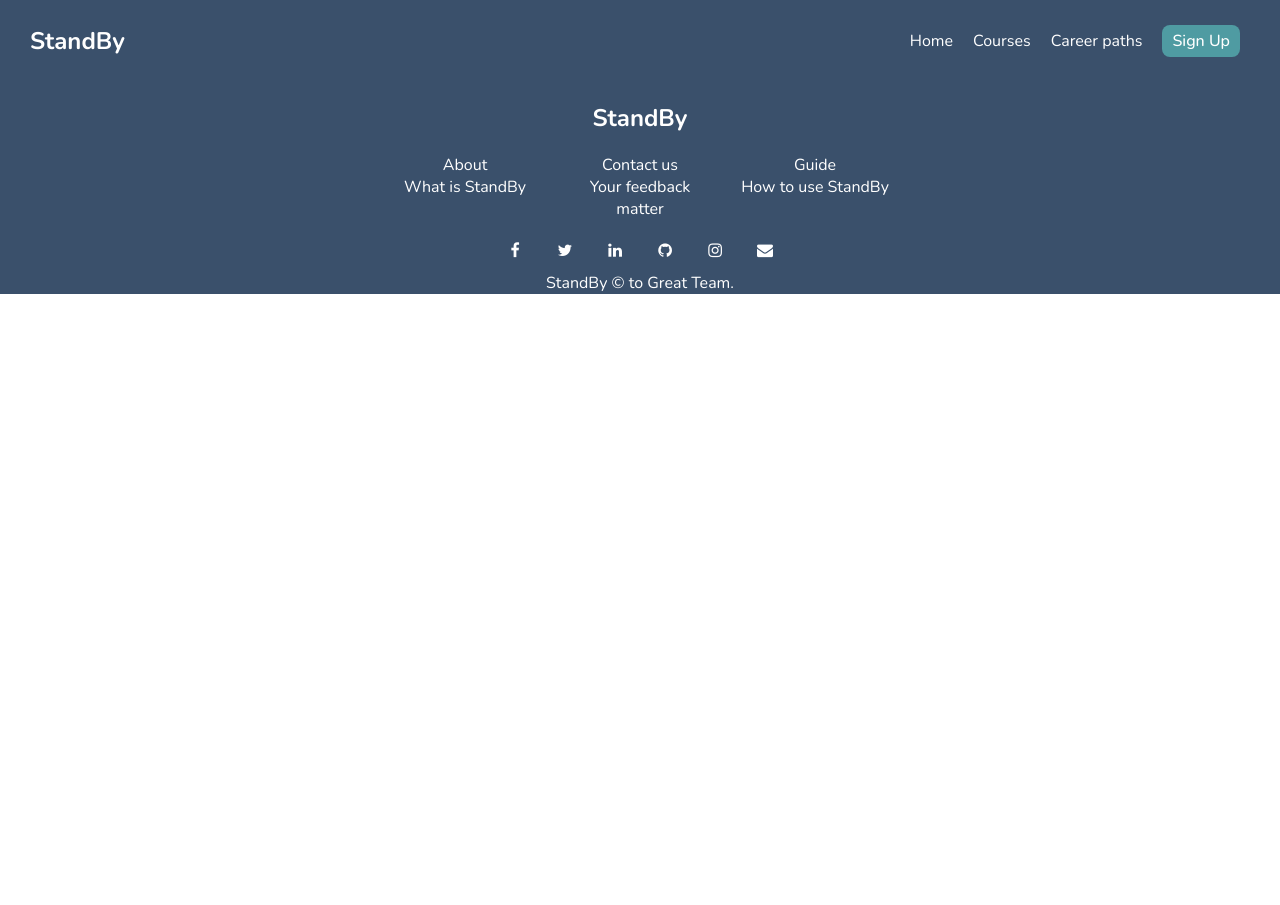
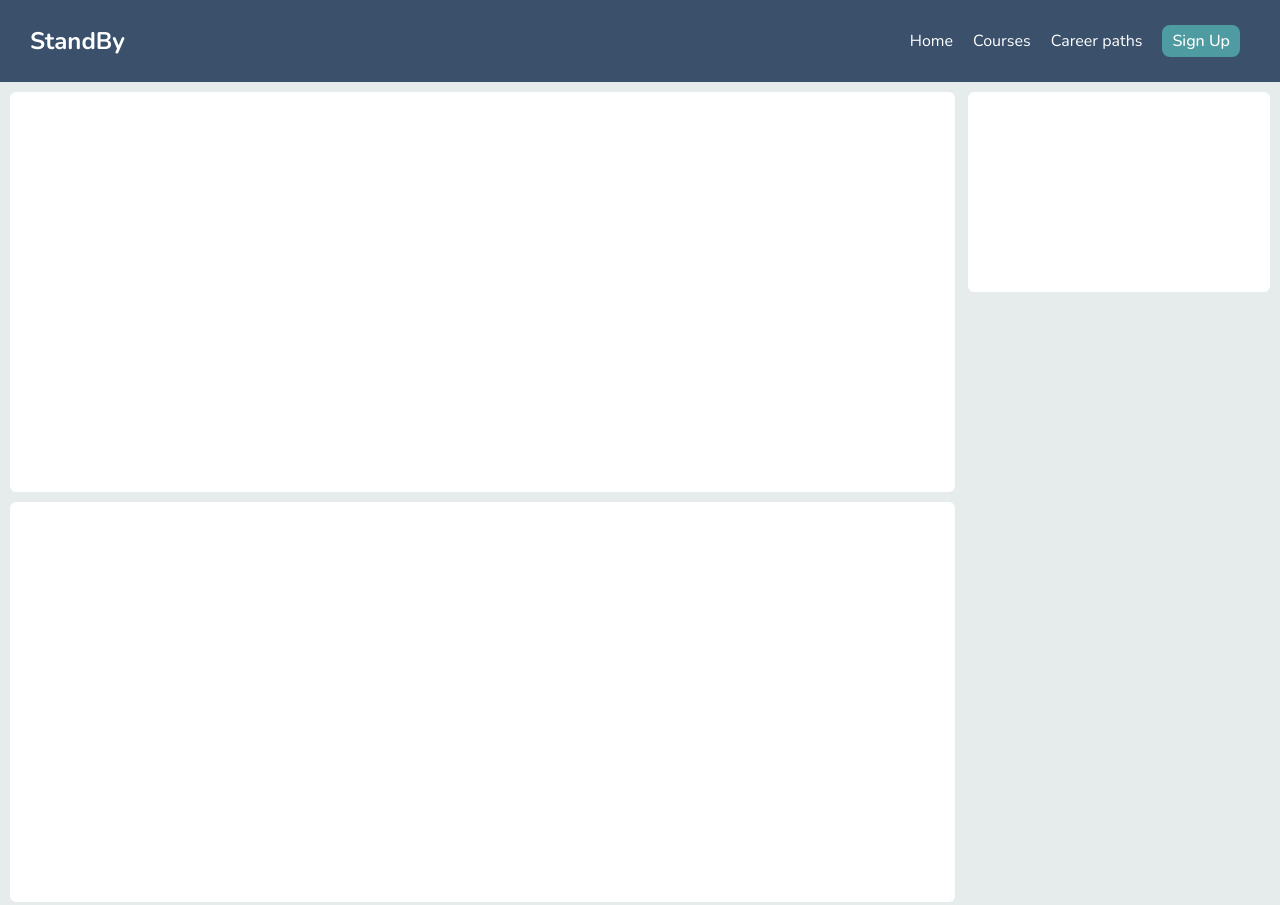
Before and after one commit to omarYasserM/StandBy, a plain HTML site: page index.html in a window 1280 px wide. Shown: the top 905 px of the page. Before the commit the page ends 800 px from the top, so only its background shows below. Drawn offline with nearby package versions, Linux system fonts and the light colour scheme.

Commit message:
Layout started

```diff
--- /dev/null
+++ b/categories.css
@@ -0,0 +1,22 @@
+main {
+  padding: 10px;
+}
+main > * {
+  border-radius: 6px;
+}
+section {
+  height: 400px;
+  width: 75%;
+  margin-bottom: 10px;
+  background-color: white;
+}
+aside {
+  position: sticky;
+  top: 10px;
+  background-color: white;
+  height: 200px;
+  width: 24%;
+  display: inline;
+  float: right;
+  z-index: 100;
+}
--- a/index.css
+++ b/index.css
@@ -2,6 +2,9 @@
   margin: 0;
   font-family: "Nunito", sans-serif;
   box-sizing: border-box;
+}
+body {
+  background-color: #e5eceb;
 }
 .logo {
   font-size: x-large;
--- a/index.html
+++ b/index.html
@@ -7,6 +7,7 @@
     <link rel="stylesheet" href="index.css">
     <link rel="stylesheet" href="header.css">
     <link rel="stylesheet" href="footer.css">
+    <link rel="stylesheet" href="categories.css">
 
     <link rel="preconnect" href="https://fonts.googleapis.com">
     <link rel="preconnect" href="https://fonts.gstatic.com" crossorigin>
@@ -27,6 +28,13 @@
         <li><a href="#">Sign Up</a></li>
     </ul>
 </header>
+<main>
+    <aside></aside>
+    <section></section>
+    <section></section>
+
+</main>
+
 <footer>
 
         <span class="logo">StandBy</span>
```
